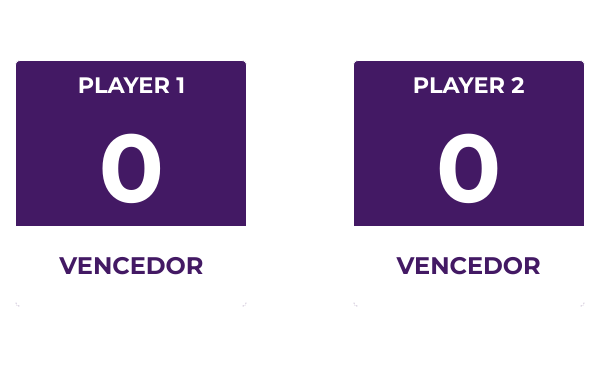
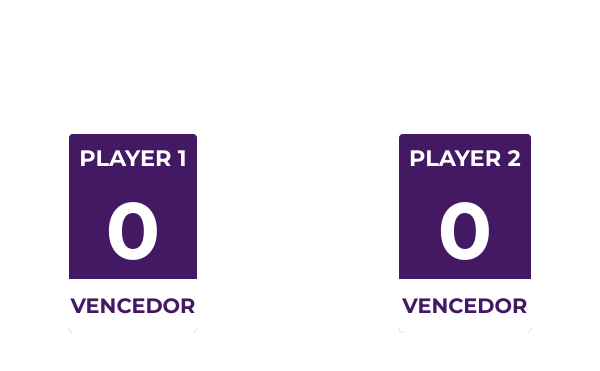
Before and after one commit to diegolimaramos/placarOnline, a plain HTML site: page index.html in a window 600 px wide. Shown: the part 161-532 px from the top of the page. Drawn offline with Linux system fonts and the light colour scheme.

Commit message:
Ajuste responsividade

```diff
--- a/style.css
+++ b/style.css
@@ -11,38 +11,38 @@ body{
     background-repeat: no-repeat;
     font-size: 12px;
     height: 100vh;
+    width: 100vw;
 }
 
 .container{
     display: flex;
     flex-direction: column;
     align-items: center;
-    justify-content: space-between;
-    max-width: 1024px;
-    height: 90%;
-    margin: auto;
-    padding: 10px;
+    justify-content: space-around;
+    width: inherit;
+    height: inherit;
+    color: #FFF;
 }
 
 .container h1{
     font-size: 3rem;
     font-weight: bold;
-    color: #FFF;
+    text-align: center;
 }
 
 .scores{
     display: flex;
-    justify-content: space-around;
+    justify-content: space-evenly;
     align-items: center;
-    width: 100%;
-    height: 50%;
+    width: inherit;
+    max-width: 1024px;
+    height: 200px;
 }
 
 .scores > span{
     font-size: 5rem;
     font-weight: 700;
-    color: #FFF;
-    padding: 20px;
+    padding: 10px;
 }
 
 .card-player{
@@ -51,28 +51,26 @@ body{
     justify-content: space-between;
     align-items: center;
     width: 30%;
-    height: 100%;
+    height: inherit;
     font-weight: bold;
-    color: #FFF;
     border: 1px solid #FFF;
     border-radius: 5px;
     background-color: #431964;
 }
 
 .card-title{
-    padding: 10px;
     font-size: 2rem;
 }
 
 .result{
-    font-size: 8rem;
+    font-size: 5rem;
 }
 
 .btn-winner{
     background-color: #FFF;
     border: none;
     width: 100%;
-    height: 30%;
+    height: inherit;
     cursor: pointer;
     color: #431964;
     border-radius: 4px;
@@ -88,8 +86,7 @@ body{
 
 .container a{
     cursor: pointer;
-    color: #FFF;
-    padding: 20px;
+    padding: 10px;
     font-size: 1.5rem;
     border: 1px solid #FFF;
     border-radius: 5px;
@@ -108,21 +105,11 @@ body{
 @media (min-width: 280px) and (max-width: 400px){
 
     .container h1{
-        text-align: center;
         font-size: 2rem;
-    }
-
-    .scores{
-        height: 35vh;
     }
 
     .scores > span{
         font-size: 2rem;
-    }
-
-    .card-player{
-        width: 40%;
-        height: auto;
     }
 
     .card-title{
@@ -131,32 +118,16 @@ body{
         text-align: center;
     }
 
-    .result{
-        font-size: 5rem;
+    .btn{
+        font-size: 0.9rem;
     }
 
-    .btn{
-        font-size: 0.9rem;
-        text-align: center;
-        border: none;
-    }
-
-    .btn-winner{
-        height: 10vh;
-    }
 }
-
-
 
 @media (min-width: 401px) and (max-width: 700px){
 
     .container h1{
-        text-align: center;
         font-size: 2rem;
-    }
-
-    .scores{
-        height: 35vh;
     }
 
     .scores > span{
@@ -164,8 +135,7 @@ body{
     }
 
     .card-player{
-        width: 40%;
-        height: auto;
+        width: auto;
     }
 
     .card-title{
@@ -174,18 +144,9 @@ body{
         text-align: center;
     }
 
-    .result{
-        font-size: 6rem;
-    }
-
     .btn{
-        font-size: 1.5rem;
+        font-size: 1.3rem;
         text-align: center;
-        border: none;
-    }
-
-    .btn-winner{
-        height: 10vh;
     }
 
 }
```
